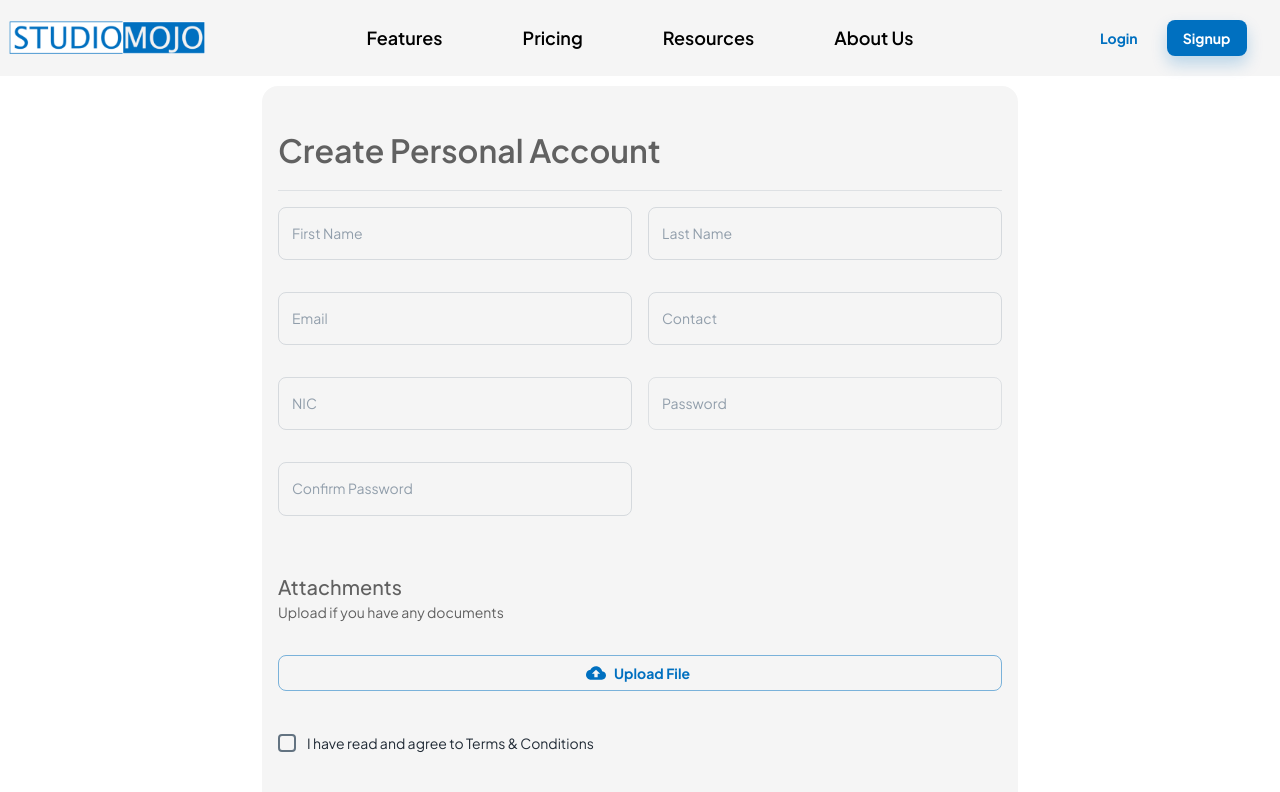
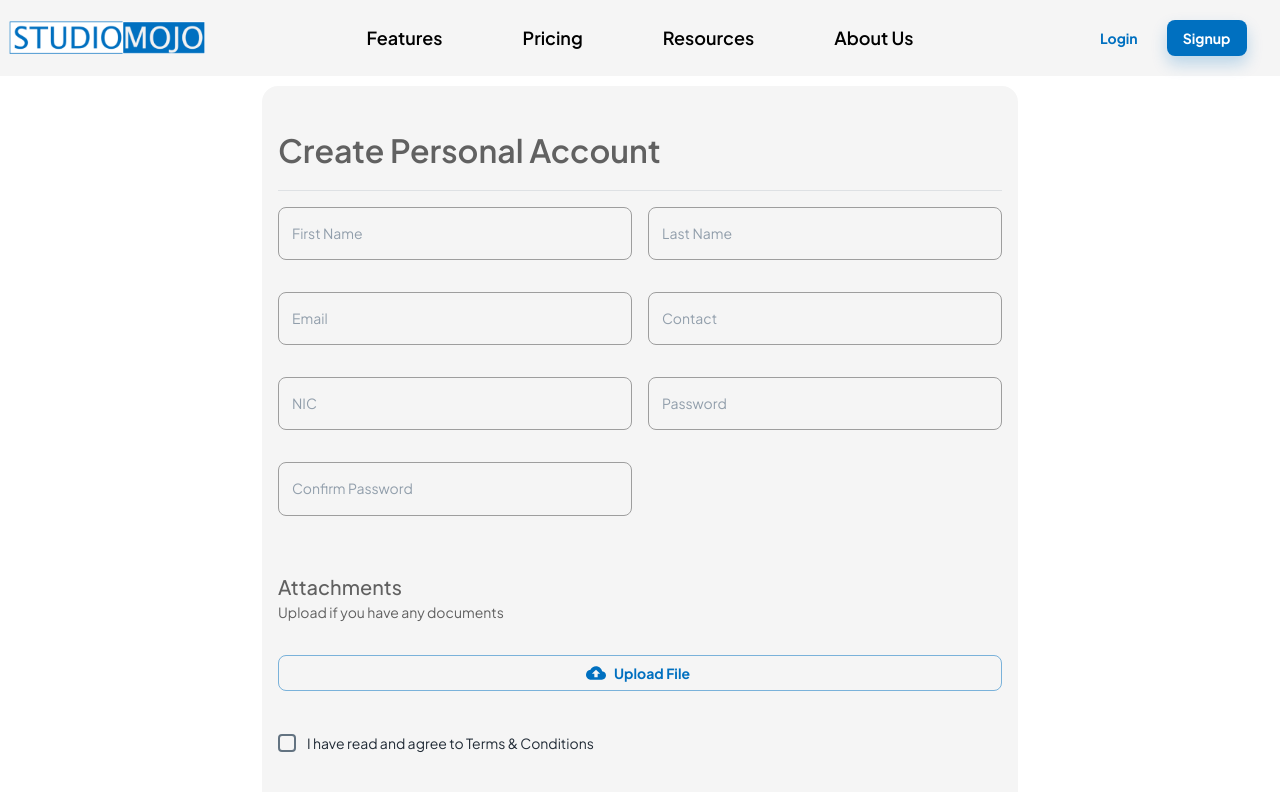
Before and after one commit to RAKITHA-AMADITHYA/Studio-Mojo, a React (Vite) app: page /signup/personal-account in a window 1280 px wide. Shown: the top 792 px of the page. Built offline with nearby package versions, Linux system fonts and the light colour scheme.

Commit message:
updated text feild border colors

```diff
--- a/src/pages/PersonalAccount.jsx
+++ b/src/pages/PersonalAccount.jsx
@@ -29,39 +29,87 @@ const PersonalAccount = () => {
                 <Grid container spacing={2} rowGap={2}>
                     {/* First Name field */}
                     <Grid item xs={12} sm={12} md={6} lg={6} xl={4} flexDirection={'column'}>
-                        <TextField id="outlined-basic" label="First Name" variant="outlined" fullWidth />
+                        <TextField
+                            id="outlined-basic"
+                            label="First Name"
+                            variant="outlined"
+                            fullWidth
+                            InputProps={{
+                                sx: {
+                                    '& .MuiOutlinedInput-notchedOutline': {
+                                        borderColor: '#9e9e9e',
+                                    },
+                                },
+                            }}
+                        />
                     </Grid>
 
                     {/* Last Name field */}
                     <Grid item xs={12} sm={12} md={6} lg={6} xl={4} flexDirection={'column'}>
-                        <TextField id="outlined-basic" label="Last Name" variant="outlined" fullWidth />
+                        <TextField id="outlined-basic" label="Last Name" variant="outlined" fullWidth InputProps={{
+                            sx: {
+                                '& .MuiOutlinedInput-notchedOutline': {
+                                    borderColor: '#9e9e9e',
+                                },
+                            },
+                        }} />
                     </Grid>
 
 
                     {/* Email field */}
                     <Grid item xs={12} sm={12} md={6} lg={6} xl={4} flexDirection={'column'}>
-                        <TextField id="outlined-basic" label="Email" variant="outlined" fullWidth />
+                        <TextField id="outlined-basic" label="Email" variant="outlined" fullWidth InputProps={{
+                            sx: {
+                                '& .MuiOutlinedInput-notchedOutline': {
+                                    borderColor: '#9e9e9e',
+                                },
+                            },
+                        }} />
                     </Grid>
 
                     {/* Contact field */}
                     <Grid item xs={12} sm={12} md={6} lg={6} xl={4} flexDirection={'column'}>
-                        <TextField id="outlined-basic" label="Contact" variant="outlined" fullWidth />
+                        <TextField id="outlined-basic" label="Contact" variant="outlined" fullWidth InputProps={{
+                            sx: {
+                                '& .MuiOutlinedInput-notchedOutline': {
+                                    borderColor: '#9e9e9e',
+                                },
+                            },
+                        }} />
                     </Grid>
 
                     {/* NIC field */}
                     <Grid item xs={12} sm={12} md={6} lg={6} xl={4} flexDirection={'column'}>
-                        <TextField id="outlined-basic" label="NIC" variant="outlined" fullWidth />
+                        <TextField id="outlined-basic" label="NIC" variant="outlined" fullWidth InputProps={{
+                            sx: {
+                                '& .MuiOutlinedInput-notchedOutline': {
+                                    borderColor: '#9e9e9e',
+                                },
+                            },
+                        }} />
                     </Grid>
 
 
                     {/* Password field */}
                     <Grid item xs={12} sm={12} md={6} lg={6} xl={4} flexDirection={'column'}>
-                        <TextField id="outlined-basic" label="Password" variant="outlined" fullWidth disabled />
+                        <TextField id="outlined-basic" label="Password" variant="outlined" fullWidth InputProps={{
+                            sx: {
+                                '& .MuiOutlinedInput-notchedOutline': {
+                                    borderColor: '#9e9e9e',
+                                },
+                            },
+                        }} />
                     </Grid>
 
                     {/* Confirm Password field */}
                     <Grid item xs={12} sm={12} md={6} lg={6} xl={4} flexDirection={'column'}>
-                        <TextField id="outlined-basic" label="Confirm Password" variant="outlined" fullWidth />
+                        <TextField id="outlined-basic" label="Confirm Password" variant="outlined" fullWidth InputProps={{
+                            sx: {
+                                '& .MuiOutlinedInput-notchedOutline': {
+                                    borderColor: '#9e9e9e',
+                                },
+                            },
+                        }} />
                     </Grid>
 
                     <Grid item xs={12} sm={12} md={12} lg={12} xl={12} flexDirection={'column'} >
@@ -111,7 +159,7 @@ const PersonalAccount = () => {
                         </Button>
                     </Grid>
 
-                    <Grid item xs={12} sm={12} md={12} lg={12} xl={4} flexDirection={'column'}  display={'flex'} justifyContent={'center'} alignItems={'center'}>
+                    <Grid item xs={12} sm={12} md={12} lg={12} xl={4} flexDirection={'column'} display={'flex'} justifyContent={'center'} alignItems={'center'}>
 
                         {/* Register Link */}
                         <Typography variant="subtitle1" color="primary" >
```
Lines whose indentation alone changed are shown as unchanged.
